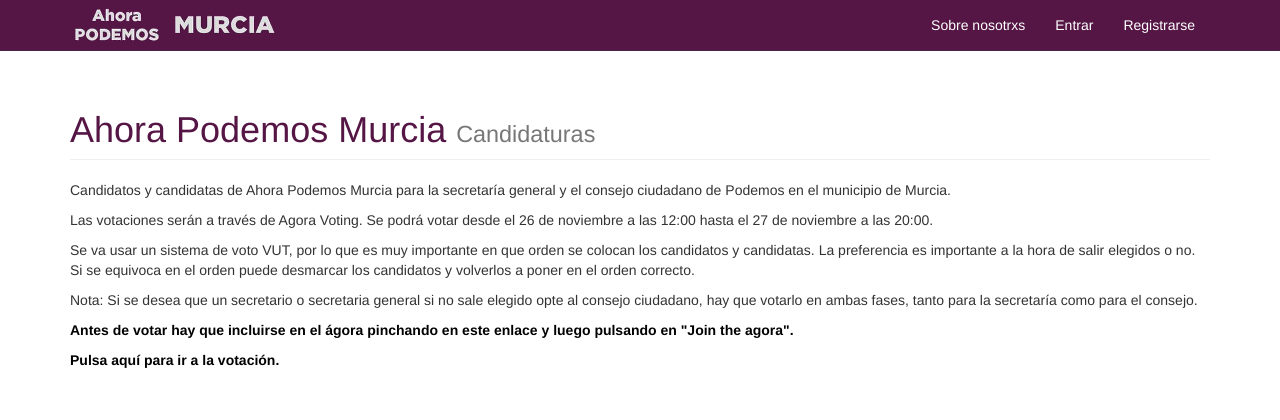
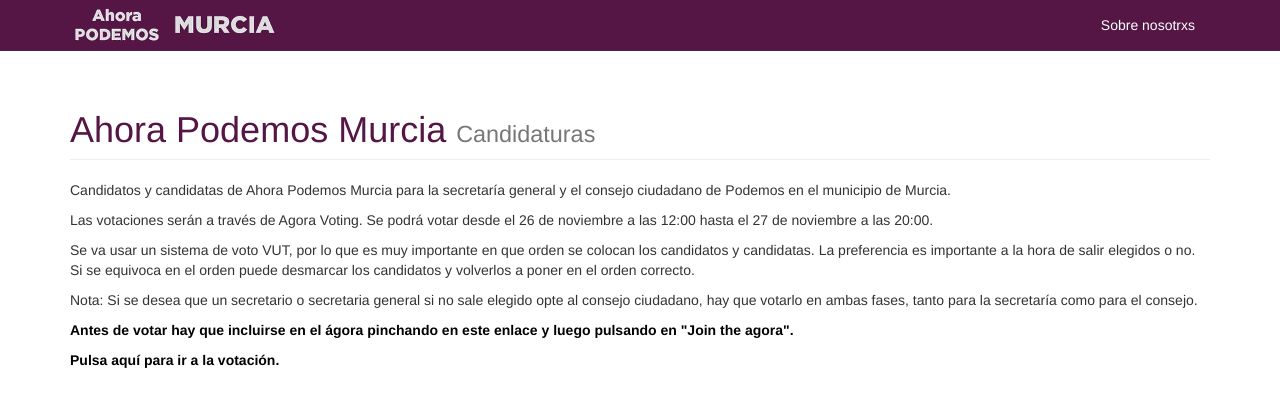
Before and after one commit to pedroluislopez/candidaturas, a Django app: page / in a window 1280 px wide. Shown: the top 420 px of the page. Run offline with Django 3.2, Linux system fonts and the light colour scheme; data that the repository does not hold is empty; some libraries are stand-ins or nearby versions.

Commit message:
Block web 2

```diff
--- a/candidatos/templates/base.html
+++ b/candidatos/templates/base.html
@@ -49,24 +49,6 @@
                     <li class="{% block about_class %}{% endblock %}">
                         <a href="{% url "about" %}">Sobre nosotrxs</a>
                     </li>
-                	{% if user.is_authenticated %}
-                	<li class="{% block user_class %}{% endblock %}">
-                	    <a href="{% url "user" %}">{{ user.email }}</a>
-                	</li>
-                	<li class="{% block candidatura_class %}{% endblock %}">
-                	    <a href="{% url "candidatura" %}">Candidatura</a>
-                	</li>
-                	<li>
-                        <a href="{% url "logout" %}">Salir</a>
-                    </li>
-                	{% else %}
-                	<li class="{% block login_class %}{% endblock %}">
-                        <a href="{% url "login" %}">Entrar</a>
-                    </li>
-                    <li class="{% block register_class %}{% endblock %}">
-                        <a href="{% url "register" %}">Registrarse</a>
-                    </li>
-                	{% endif %}
                 </ul>
             </div>
             <!-- /.navbar-collapse -->
```
